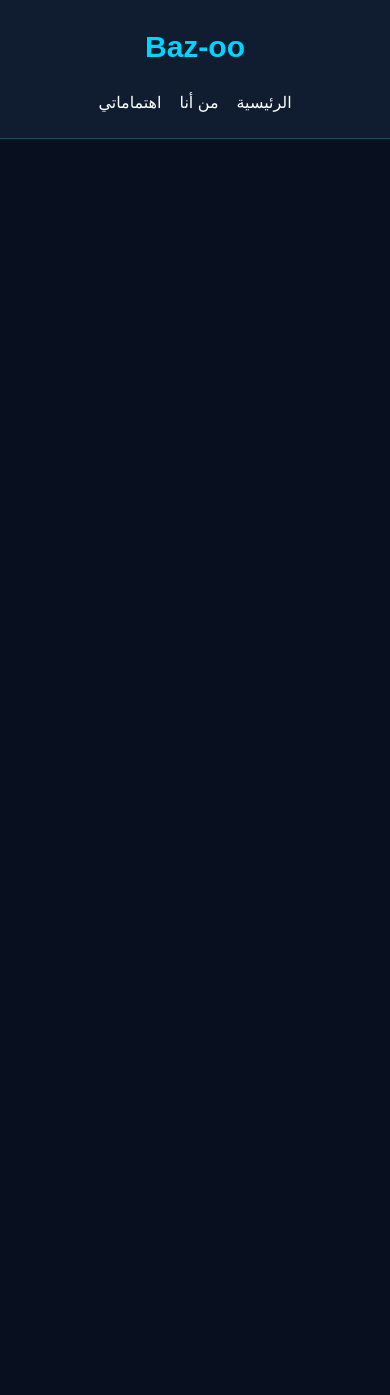
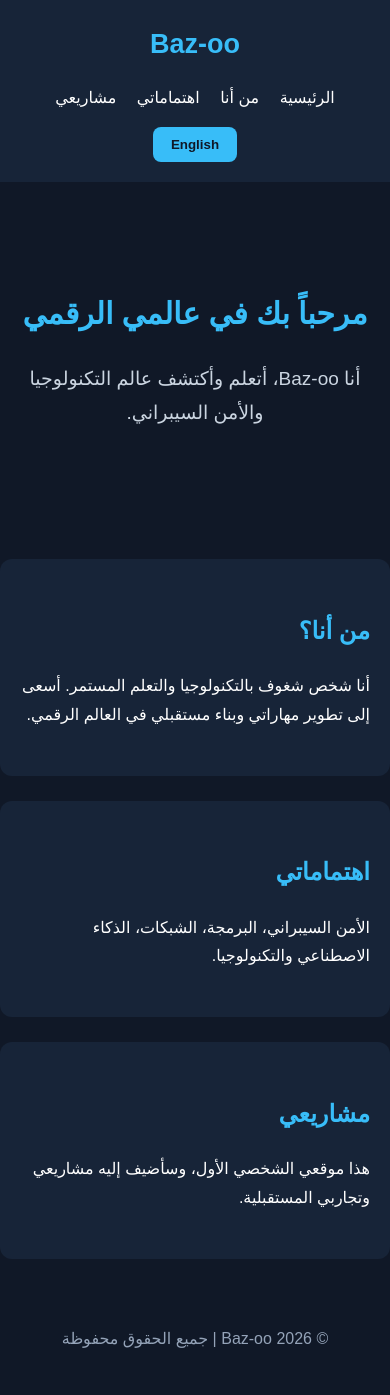
Before and after one commit to baz-oo/my-first-website, a plain HTML site: page index.html in a window 390 px wide. Before the commit the page ends 844 px from the top, so only its background shows below. Drawn offline with Linux system fonts and the light colour scheme.

Commit message:
Refactor HTML structure and styles for clarity
Fix language button.

```diff
--- a/index.html
+++ b/index.html
@@ -1,169 +1,99 @@
 <!DOCTYPE html>
 <html lang="ar" dir="rtl">
-
 <head>
 <meta charset="UTF-8">
 <meta name="viewport" content="width=device-width, initial-scale=1.0">
-
-    <title>Baz-oo | My Personal Website</title>
+<title>Baz-oo | My Website</title>
 
 <style>
 * {
-            margin: 0;
-            padding: 0;
     box-sizing: border-box;
 }
 
-        html {
-            scroll-behavior: smooth;
-        }
-
 body {
+    margin: 0;
     font-family: Arial, sans-serif;
-            background: #080f1e;
+    background: #101827;
     color: #ffffff;
     line-height: 1.8;
 }
 
 header {
-            background: #101c30;
+    background: #172438;
     padding: 20px;
     display: flex;
     justify-content: space-between;
     align-items: center;
     flex-wrap: wrap;
-            border-bottom: 1px solid #164e63;
+    gap: 15px;
 }
 
 .logo {
-            color: #00d4ff;
-            font-size: 30px;
+    color: #38bdf8;
+    font-size: 27px;
     font-weight: bold;
-        }
-
-        nav {
-            display: flex;
-            gap: 18px;
-            flex-wrap: wrap;
 }
 
 nav a {
     color: white;
     text-decoration: none;
-        }
-
-        nav a:hover {
-            color: #00d4ff;
+    margin: 8px;
 }
 
 .language-button {
-            background: #00d4ff;
-            color: #08111f;
+    background: #38bdf8;
+    color: #101827;
     border: none;
     padding: 10px 18px;
     border-radius: 8px;
+    font-weight: bold;
     cursor: pointer;
-            font-weight: bold;
 }
 
 .hero {
     text-align: center;
-            padding: 100px 20px;
-            background: linear-gradient(135deg, #101c30, #082b3b);
+    padding: 85px 20px;
 }
 
 .hero h1 {
     font-size: 42px;
-            color: #00d4ff;
-            margin-bottom: 15px;
+    color: #38bdf8;
 }
 
 .hero p {
     font-size: 19px;
     color: #cbd5e1;
-            max-width: 650px;
-            margin: auto;
-        }
-
-        .button {
-            display: inline-block;
-            margin-top: 25px;
-            padding: 12px 28px;
-            background: #00d4ff;
-            color: #08111f;
-            text-decoration: none;
-            border-radius: 8px;
-            font-weight: bold;
 }
 
 section {
-            padding: 65px 20px;
-            text-align: center;
+    max-width: 850px;
+    margin: 25px auto;
+    padding: 30px 20px;
+    background: #172438;
+    border-radius: 12px;
 }
 
-        section h2 {
-            color: #00d4ff;
-            font-size: 30px;
-            margin-bottom: 25px;
-        }
-
-        .card-container {
-            display: flex;
-            justify-content: center;
-            flex-wrap: wrap;
-            gap: 20px;
-            max-width: 1100px;
-            margin: auto;
-        }
-
-        .card {
-            background: #14243a;
-            border: 1px solid #1e4058;
-            padding: 25px;
-            border-radius: 14px;
-            width: 300px;
-            transition: 0.3s;
-        }
-
-        .card:hover {
-            transform: translateY(-7px);
-            border-color: #00d4ff;
-        }
-
-        .card h3 {
-            color: #00d4ff;
-            margin-bottom: 12px;
-        }
-
-        .card p {
-            color: #cbd5e1;
+h2 {
+    color: #38bdf8;
 }
 
 footer {
-            background: #101c30;
     text-align: center;
     padding: 25px;
     color: #94a3b8;
-            border-top: 1px solid #164e63;
 }
 
-        @media (max-width: 650px) {
+@media (max-width: 600px) {
     header {
         flex-direction: column;
-                gap: 15px;
     }
 
     nav {
-                justify-content: center;
+        text-align: center;
     }
 
     .hero h1 {
         font-size: 30px;
-            }
-
-            .card {
-                width: 100%;
-                max-width: 350px;
     }
 }
 </style>
@@ -172,14 +102,84 @@
 <body>
 
 <header>
-
     <div class="logo">Baz-oo</div>
 
     <nav>
         <a href="#home" data-ar="الرئيسية" data-en="Home">الرئيسية</a>
+        <a href="#about" data-ar="من أنا" data-en="About Me">من أنا</a>
+        <a href="#interests" data-ar="اهتماماتي" data-en="Interests">اهتماماتي</a>
+        <a href="#projects" data-ar="مشاريعي" data-en="Projects">مشاريعي</a>
+    </nav>
 
-            <a href="#about" data-ar="من أنا" data-en="About Me">من أنا</a>
+    <button class="language-button" id="languageButton" onclick="changeLanguage()">English</button>
+</header>
 
-            <a href="#interests" data-ar="اهتماماتي" data-en="Interests">اهتماماتي</a>
+<main>
 
-            <a href="#projects" data-ar="مشاري
+    <div class="hero" id="home">
+        <h1 data-ar="مرحباً بك في عالمي الرقمي" data-en="Welcome to My Digital World">
+            مرحباً بك في عالمي الرقمي
+        </h1>
+
+        <p data-ar="أنا Baz-oo، أتعلم وأكتشف عالم التكنولوجيا والأمن السيبراني."
+           data-en="I am Baz-oo, learning and exploring technology and cybersecurity.">
+           أنا Baz-oo، أتعلم وأكتشف عالم التكنولوجيا والأمن السيبراني.
+        </p>
+    </div>
+
+    <section id="about">
+        <h2 data-ar="من أنا؟" data-en="About Me">من أنا؟</h2>
+        <p data-ar="أنا شخص شغوف بالتكنولوجيا والتعلم المستمر. أسعى إلى تطوير مهاراتي وبناء مستقبلي في العالم الرقمي."
+           data-en="I am passionate about technology and continuous learning. I aim to develop my skills and build my future in the digital world.">
+           أنا شخص شغوف بالتكنولوجيا والتعلم المستمر. أسعى إلى تطوير مهاراتي وبناء مستقبلي في العالم الرقمي.
+        </p>
+    </section>
+
+    <section id="interests">
+        <h2 data-ar="اهتماماتي" data-en="My Interests">اهتماماتي</h2>
+        <p data-ar="الأمن السيبراني، البرمجة، الشبكات، الذكاء الاصطناعي والتكنولوجيا."
+           data-en="Cybersecurity, programming, networking, artificial intelligence and technology.">
+           الأمن السيبراني، البرمجة، الشبكات، الذكاء الاصطناعي والتكنولوجيا.
+        </p>
+    </section>
+
+    <section id="projects">
+        <h2 data-ar="مشاريعي" data-en="My Projects">مشاريعي</h2>
+        <p data-ar="هذا موقعي الشخصي الأول، وسأضيف إليه مشاريعي وتجاربي المستقبلية."
+           data-en="This is my first personal website. I will add my future projects and experiments here.">
+           هذا موقعي الشخصي الأول، وسأضيف إليه مشاريعي وتجاربي المستقبلية.
+        </p>
+    </section>
+
+</main>
+
+<footer>
+    <p>© 2026 Baz-oo | <span data-ar="جميع الحقوق محفوظة" data-en="All Rights Reserved">جميع الحقوق محفوظة</span></p>
+</footer>
+
+<script>
+let currentLanguage = "ar";
+
+function changeLanguage() {
+    const elements = document.querySelectorAll("[data-ar]");
+
+    if (currentLanguage === "ar") {
+        currentLanguage = "en";
+    } else {
+        currentLanguage = "ar";
+    }
+
+    elements.forEach(function(element) {
+        element.textContent = element.getAttribute("data-" + currentLanguage);
+    });
+
+    document.documentElement.lang = currentLanguage;
+    document.documentElement.dir = currentLanguage === "ar" ? "rtl" : "ltr";
+
+    document.getElementById("languageButton").textContent =
+        currentLanguage === "ar" ? "English" : "العربية";
+}
+</script>
+
+</body>
+    </html>
```
Lines whose indentation alone changed are shown as unchanged.
